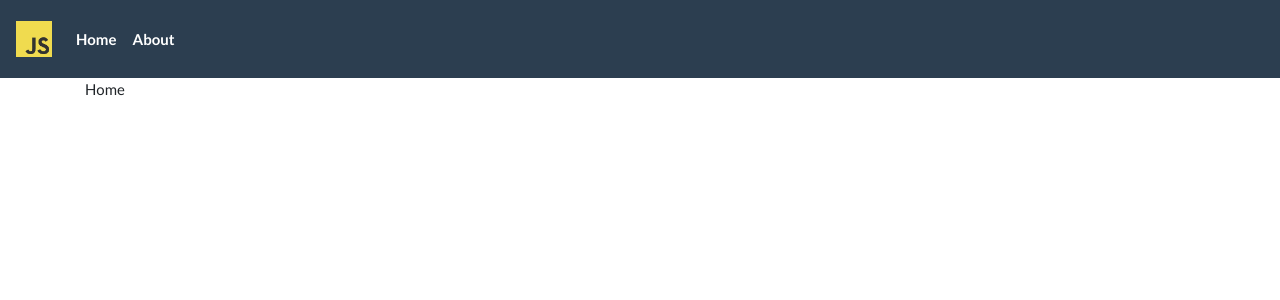
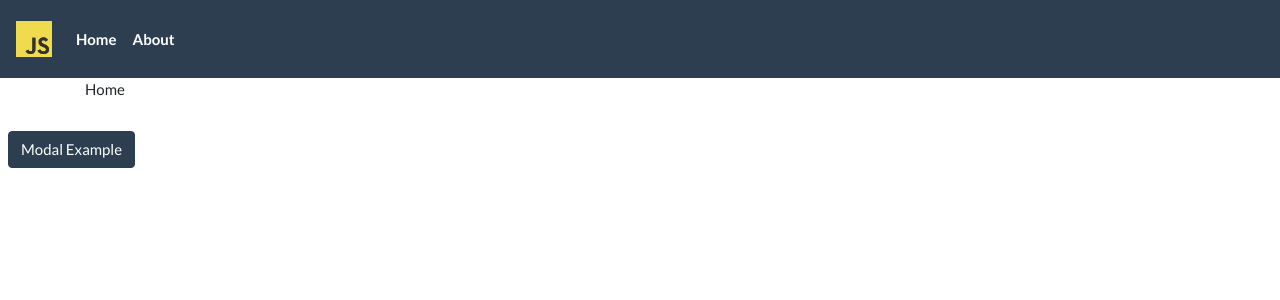
Before and after one commit to sagarthakore/ReactStarterTemplate, a React app: page / in a window 1280 px wide. Shown: the top 300 px of the page. Built offline with nearby package versions, Linux system fonts and the light colour scheme.

Commit message:
create a modal example

```diff
--- a/app/_components/_home/Home.css
+++ b/app/_components/_home/Home.css
@@ -0,0 +1,3 @@
+.modal-popup {
+    margin-left: 5px;
+}
--- a/app/_components/_home/Home.js
+++ b/app/_components/_home/Home.js
@@ -2,6 +2,7 @@ import React, { Component } from 'react';
 import { connect } from 'react-redux';
 import './Home.css';
 import _ from 'lodash';
+import ModalPopup from '../_modal/modal';
 
 class Home extends Component {
     constructor(props) {
@@ -10,6 +11,18 @@ class Home extends Component {
         this.state = {
 
         };
+    }
+
+    handleShow() {
+        this.setState({ show: true });
+    }
+
+    handleClose() {
+        this.setState({ show: false });
+    }
+
+    doSomethingOnSave() {
+        console.log('Saved');
     }
 
     componentDidMount() {
@@ -22,6 +35,16 @@ class Home extends Component {
                 <div className='container'>
                     Home
                 </div>
+                <br />
+                <div className='m-2'>
+                    <ModalPopup
+                        name={'Modal Example'}
+                        heading={'Test'}
+                        content={'This is the content of the modal'}
+                        onSave={this.doSomethingOnSave}
+                    />
+                </div>
+
             </React.Fragment>
         );
     }
--- /dev/null
+++ b/app/_components/_modal/modal.js
@@ -0,0 +1,40 @@
+import React, { useState } from 'react';
+import { Button, Modal } from 'react-bootstrap';
+
+function ModalPopup(props) {
+    const [show, setShow] = useState(false);
+    const { name, heading, content, onSave } = props;
+
+    const handleClose = () => setShow(false);
+    const handleShow = () => setShow(true);
+    const handleSave = () => {
+        onSave();
+        handleClose();
+    }
+
+
+    return (
+        <>
+            <Button variant="primary" onClick={handleShow}>
+                {name}
+            </Button>
+
+            <Modal show={show} onHide={handleClose}>
+                <Modal.Header closeButton>
+                    <Modal.Title>{heading}</Modal.Title>
+                </Modal.Header>
+                <Modal.Body>{content}</Modal.Body>
+                <Modal.Footer>
+                    <Button variant="secondary" onClick={handleClose}>
+                        Close
+                    </Button>
+                    <Button variant="primary" onClick={handleSave}>
+                        Save Changes
+                    </Button>
+                </Modal.Footer>
+            </Modal>
+        </>
+    );
+}
+
+export default ModalPopup;
```
Also changed, not shown: 1 other file (tests, documents, lock files or other folders).
